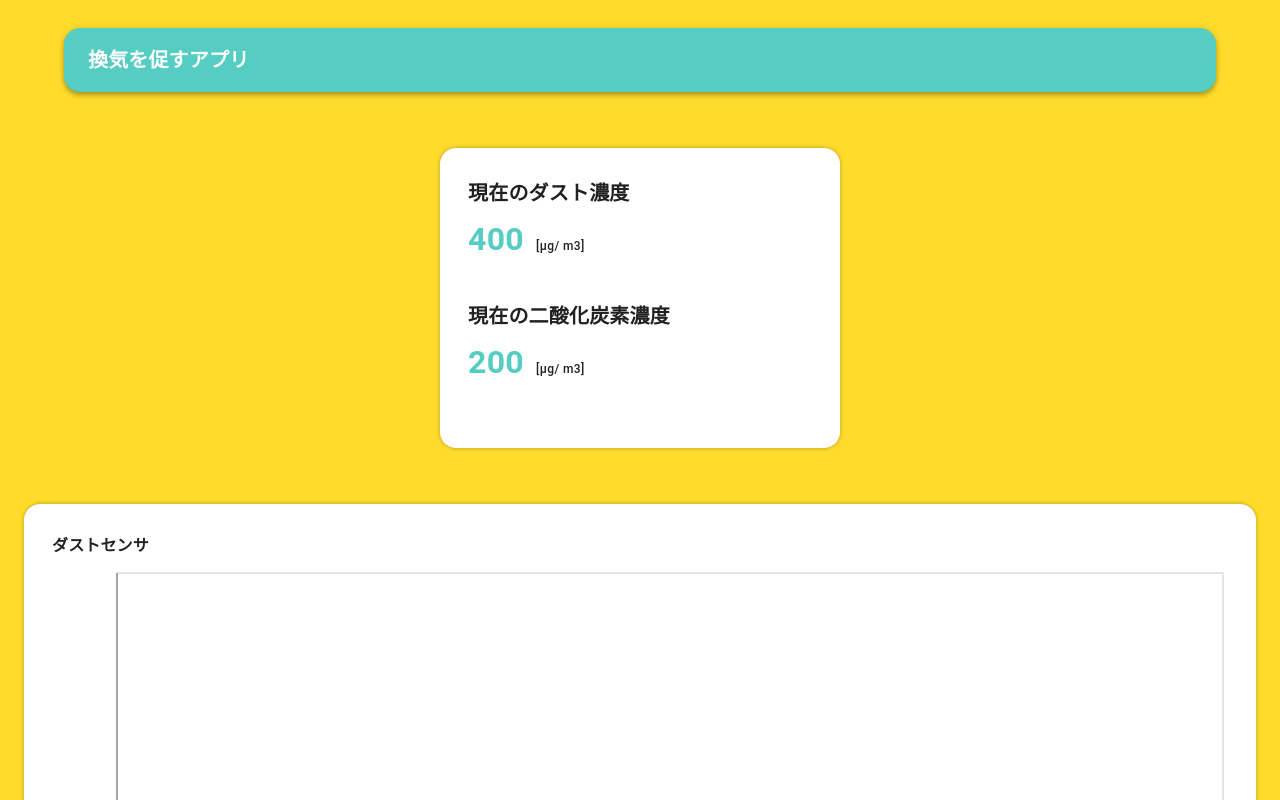
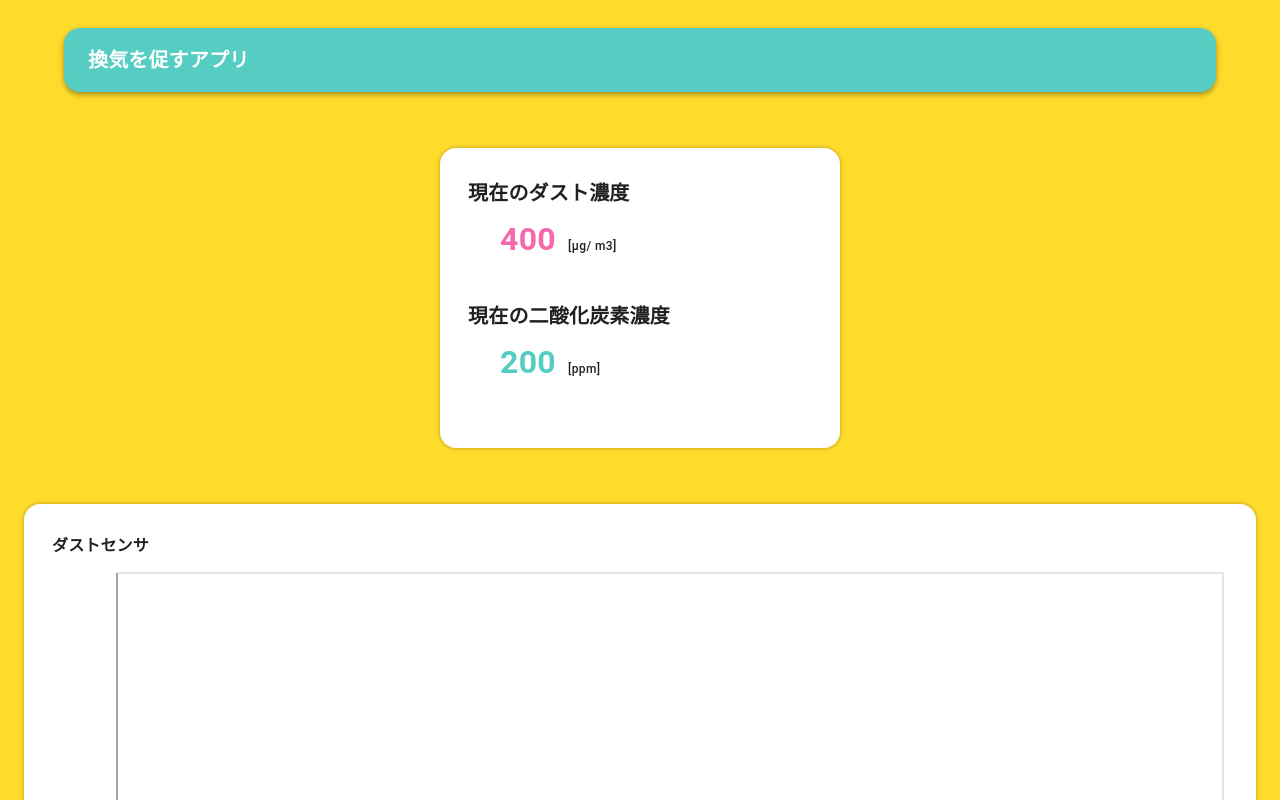
Before and after one commit to tomo-taku/team1, a Next.js app in the folder next-app/: page / in a window 1280 px wide. Shown: the top 800 px of the page. Built offline with nearby package versions, Linux system fonts and the light colour scheme.

Commit message:
Update: データ値によって色の変更 (#2)

```diff
--- a/next-app/src/organisms/ConditionPanel/index.tsx
+++ b/next-app/src/organisms/ConditionPanel/index.tsx
@@ -8,14 +8,14 @@ type Props = {
     co2Concentration: number
 }
 
-const ConditionPanel: React.FC<Props> = ({co2Concentration, dustConcentration}) => {
+const ConditionPanel: React.FC<Props> = ({dustConcentration, co2Concentration}) => {
     return (
         <PanelContainer>
             <Box>
                 <Title variant='subtitle1'>
                     現在のダスト濃度
                 </Title>
-                <Numeric variant='subtitle1' display='inline'>
+                <Numeric variant='subtitle1' display='inline' isRed={dustConcentration > 100}>
                     {dustConcentration}
                 </Numeric>
                 <Unit variant='caption' display='inline'>[μg/ m3]</Unit>
@@ -25,10 +25,10 @@ const ConditionPanel: React.FC<Props> = ({co2Concentration, dustConcentration})
                 <Title variant='subtitle1'>
                     現在の二酸化炭素濃度
                 </Title>
-                <Numeric variant='subtitle1' display='inline'>
+                <Numeric variant='subtitle1' display='inline' isRed={co2Concentration > 1000}>
                     {co2Concentration}
                 </Numeric>
-                <Unit variant='caption' display='inline'>[μg/ m3]</Unit>
+                <Unit variant='caption' display='inline'>[ppm]</Unit>
             </Box>
         </PanelContainer>
     )
@@ -51,7 +51,8 @@ const Title = styled(Typography)`
 const Numeric = styled(Typography)`
     font-weight: bold;
     font-size: 32px;
-    color: rgb(85, 205, 194);
+    margin-left: 1em;
+    color: ${props => props.isRed ? 'rgb(246, 105, 175)' : 'rgb(85, 205, 194)'};
 `
 
 const Unit = styled(Typography)`
```
